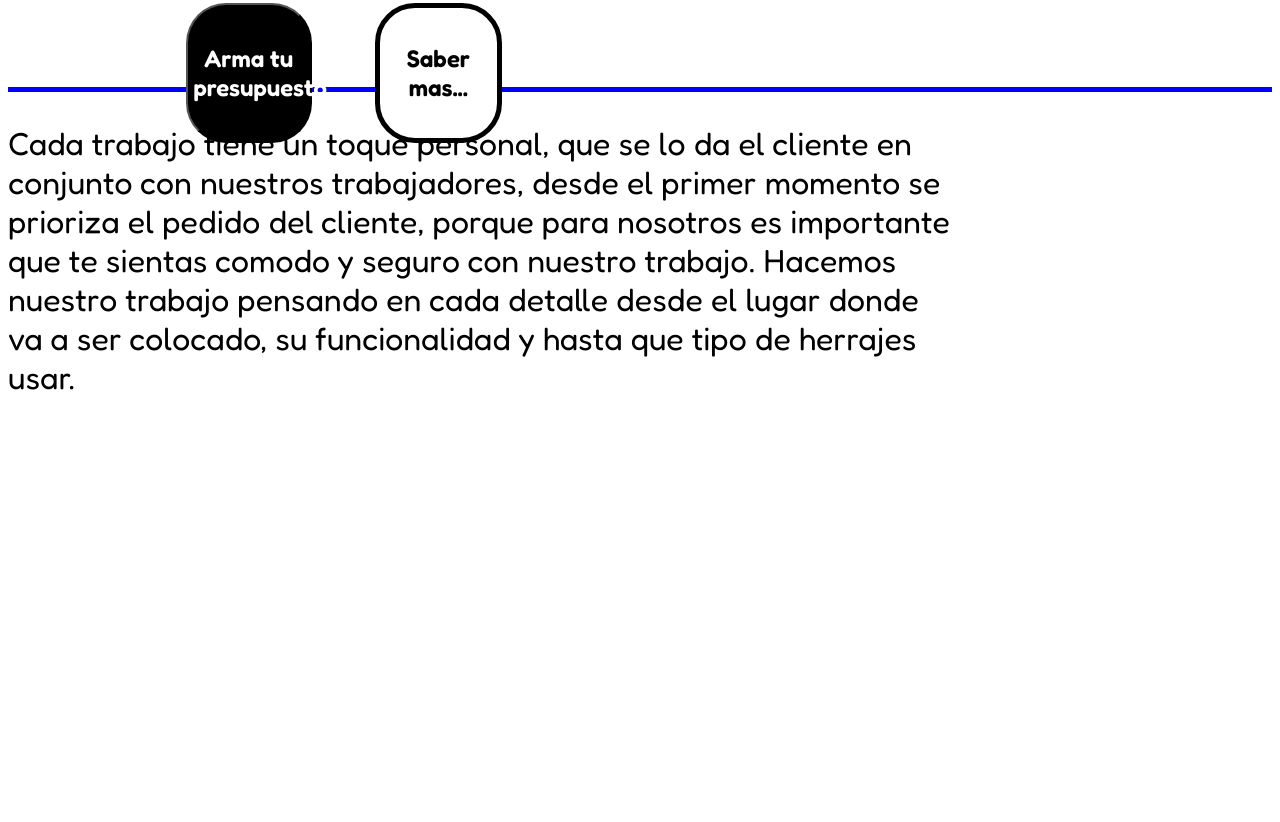
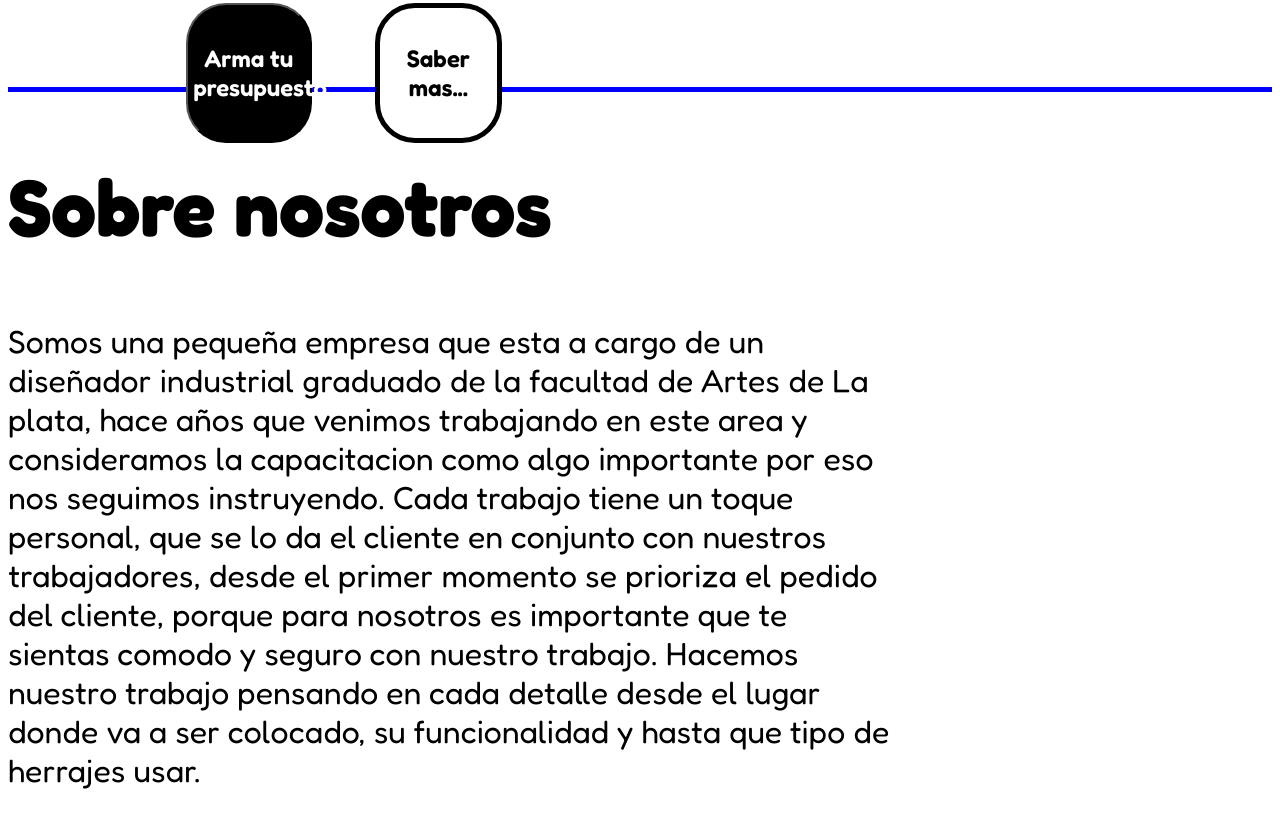
Before and after one commit to Agu891/DesafiosNucba, a plain HTML site: page Desarrollo web/Challenge Landing page/index.html in a window 1280 px wide. Shown: the part 698-1520 px from the top of the page. Before the commit the page ends 1127 px from the top, so only its background shows below. Drawn offline with Linux system fonts and the light colour scheme.

Commit message:
seccion sobre nosotros

```diff
--- a/Desarrollo web/Challenge Landing page/index.css
+++ b/Desarrollo web/Challenge Landing page/index.css
@@ -41,6 +41,7 @@ li{
     padding-left: 10px;
     font-size: 150%;
     font-weight: 600;
+
 
 
 }
@@ -94,8 +95,12 @@ h1 {
     border-radius: 15px;
 }
 .parrafo2 {
+    display: flex;
+    justify-content: center;
     font-size: xx-large;
-    width: 75%;
+    width: 70%;
+    color:black;
+
 }
 
 .buttons {
@@ -126,3 +131,12 @@ h1 {
     border: 5px solid black;
     background-color: white;
 }
+h2 {
+    font-size: 500%;
+    color : black ;
+}
+.seccion2{
+
+    height: 100%;
+    width: 100%;
+}
--- a/Desarrollo web/Challenge Landing page/index.html
+++ b/Desarrollo web/Challenge Landing page/index.html
@@ -19,7 +19,7 @@
         </ul>
         <img src="./img/logo-legno.png" >
         <ul class="ul2">
-            <li> <a href="https://m.facebook.com/legnomio/">Sobre nosotros</a></li>
+            <li> <a href="#sobrenosotros">Sobre nosotros</a></li>
             <li> <a href="mailto:agu89.1@gmail.com" class="contacto">Contacto</a></li>
         </ul>
 
@@ -37,11 +37,18 @@
         <img src="https://cdn.pixabay.com/photo/2015/10/20/18/57/furniture-998265__480.jpg" alt="imagen de diseño de muebles de casa" class="logo2">
     </div>
 
-
-    <p class="parrafo2">Cada trabajo tiene un toque personal, que se lo da el cliente en conjunto con nuestros trabajadores, desde el primer momento se prioriza
-        el  pedido del cliente, porque para nosotros es importante que te sientas comodo y seguro con nuestro trabajo. Hacemos nuestro trabajo
-        pensando en cada detalle desde el lugar donde va a ser colocado, su funcionalidad y hasta que tipo de herrajes usar.
-    </p>
+    <section id="seccion2">
+        <a id="sobrenosotros">
+            <h2>Sobre nosotros</h2>
+                <p class="parrafo2" >
+                    Somos una pequeña empresa que esta a cargo de un diseñador industrial graduado de la facultad de Artes de La plata, hace años que venimos trabajando en este area
+                    y consideramos la capacitacion como algo importante por eso nos seguimos instruyendo.
+                Cada trabajo tiene un toque personal, que se lo da el cliente en conjunto con nuestros trabajadores, desde el primer momento se prioriza
+                el  pedido del cliente, porque para nosotros es importante que te sientas comodo y seguro con nuestro trabajo. Hacemos nuestro trabajo
+                pensando en cada detalle desde el lugar donde va a ser colocado, su funcionalidad y hasta que tipo de herrajes usar.
+            </p>
+        </a>
+    </section>
 </body>
 
 </html>
```
